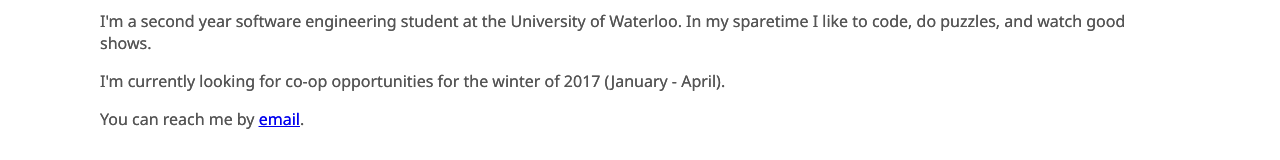
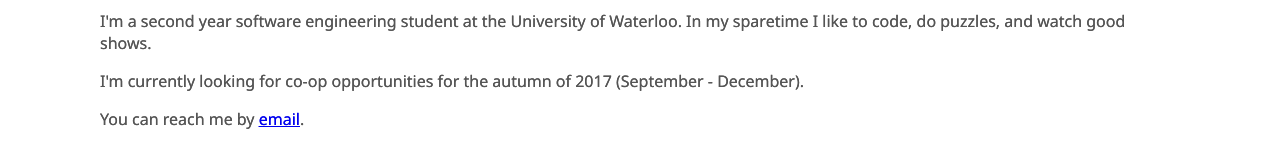
Before and after one commit to rclarey/rclarey.github.io, a plain HTML site: page index.html in a window 1280 px wide. Shown: the part 160-320 px from the top of the page. Drawn offline with Linux system fonts and the light colour scheme.

Commit message:
updated about me

```diff
--- a/index.html
+++ b/index.html
@@ -59,7 +59,7 @@
         I'm a second year software engineering student at the University of Waterloo. In my sparetime I like to code, do puzzles, and watch good shows.
       </p>
       <p>
-        I'm currently looking for co-op opportunities for the winter of 2017 (January - April).
+        I'm currently looking for co-op opportunities for the autumn of 2017 (September - December).
       </p>
       <p>
         You can reach me by <a href="mailto:r.e.clarey@gmail.com">email</a>.
```
